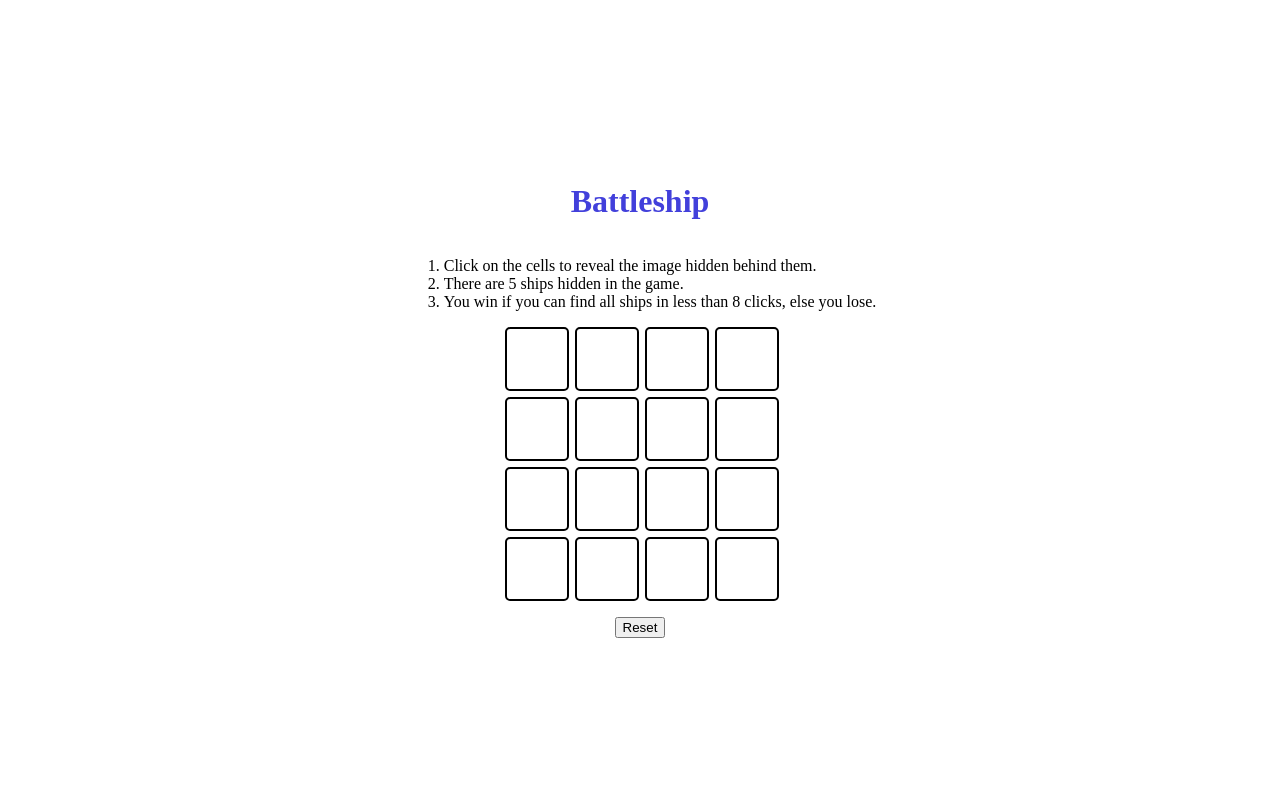
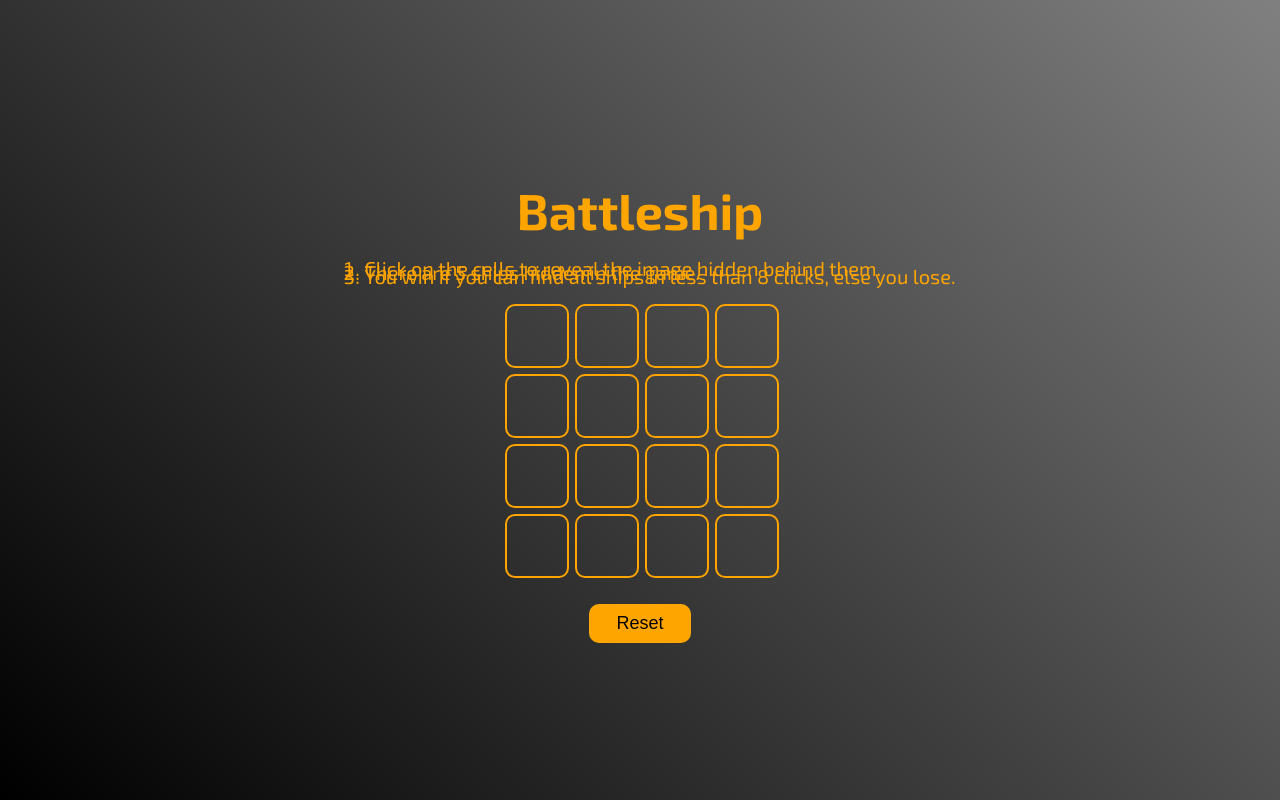
Before and after one commit to Anisha3102/Battle-Ship, a plain HTML site: page index.html in a window 1280 px wide. Drawn offline with Linux system fonts and the light colour scheme.

Commit message:
Update styles.css

```diff
--- a/styles.css
+++ b/styles.css
@@ -1,12 +1,29 @@
+@import url('https://fonts.googleapis.com/css2?family=Exo+2:ital,wght@0,100..900;1,100..900&display=swap');
+
 body {
     padding: 0px;
     margin: 0px;
-    background-color: white;
+    background: linear-gradient(45deg, black, gray);
+    font-family: 'Exo 2', sans-serif;
 }
 
 h1 {
     text-align: center;
-    color: rgb(66, 64, 219) !important;
+    font-size: 50px;
+    color: orange !important;
+    margin-bottom: 20px;
+}
+
+li {
+    color: orange;
+    font-size: 20px;
+    margin-top: -20px
+}
+
+p {
+    color: white;
+    font-size: 20px;
+    margin-top: -20px
 }
 
 .page {
@@ -20,9 +37,9 @@ h1 {
 .cell {
     width: 60px;
     height: 60px;
-
-    border: 2px solid black;
-    border-radius: 5px;
+    border: 2px solid orange;
+    border-radius: 10px;
+    overflow: hidden;
 }
 
 .main-grid {
@@ -33,3 +50,38 @@ h1 {
     justify-content: center;
     margin-bottom: 20px;
 }
+
+dialog {
+    background: black;
+    color: orange;
+    padding: 20px;
+    position: relative;
+    height: 150px
+}
+
+.dialog-p {
+    margin-top: 20px;
+}
+
+.dialog-btn {
+    position: absolute;
+    left: 50%;
+    transform: translateX(-50%)
+}
+
+button {
+    padding: 7px 25px;
+    font-size: 18px;
+    color: black;
+    background: orange;
+    border: 2px solid orange;
+    border-radius: 10px;
+    margin: 10px auto;
+    transition: all ease 0.3s;
+}
+
+button:hover {
+    background: transparent;
+    color: orange;
+    pointer: cursor;
+}
```
